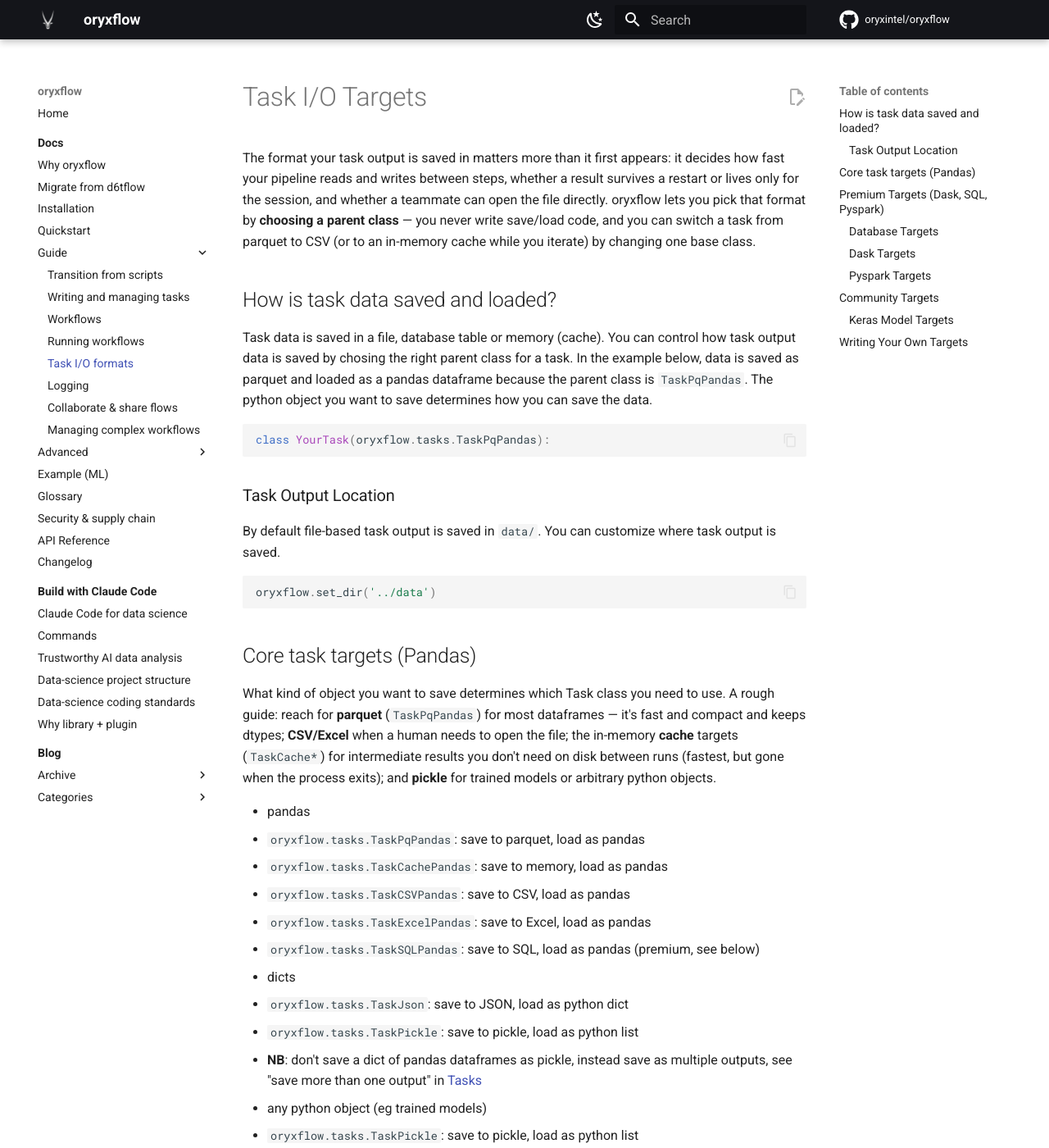
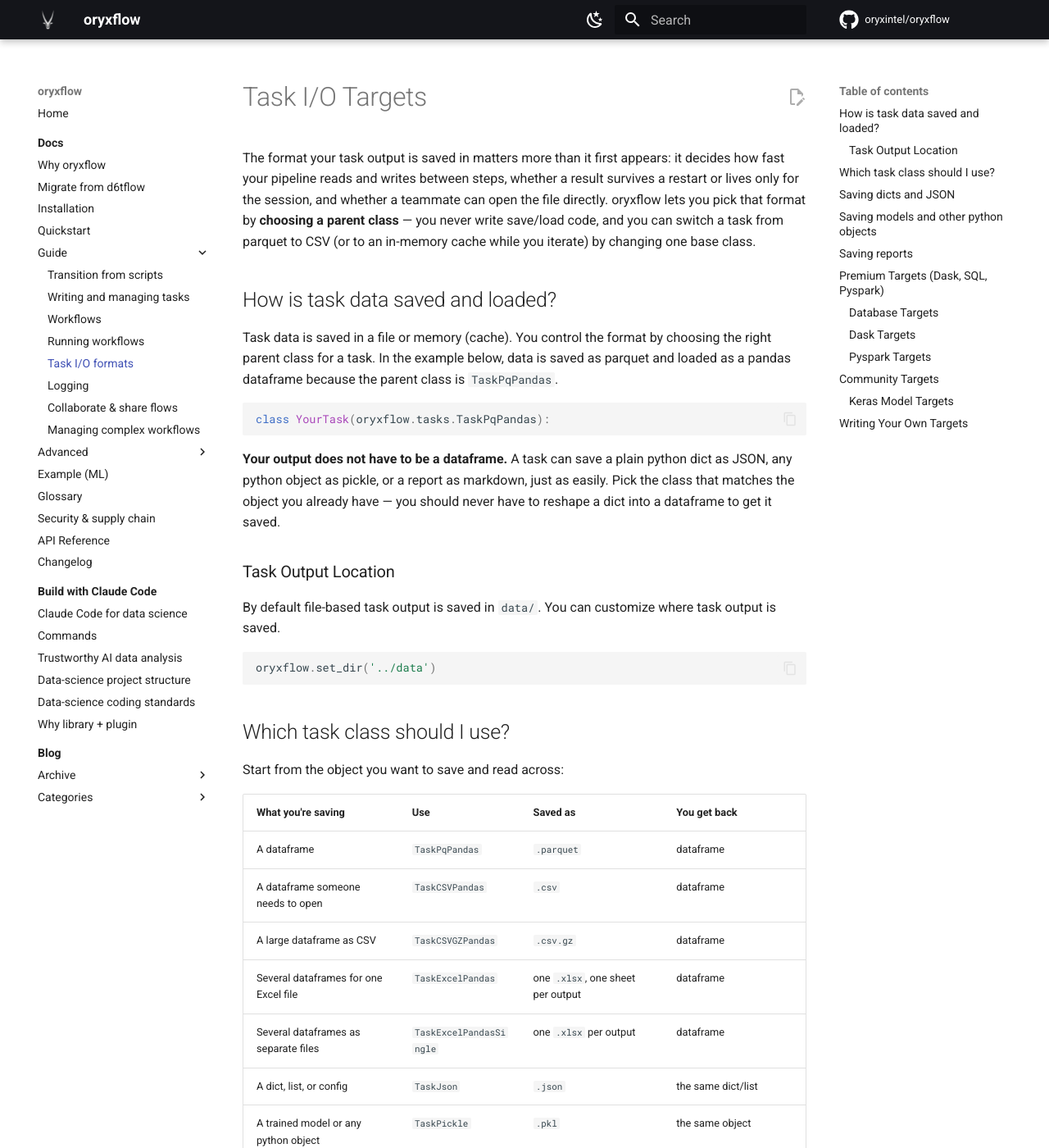
Before and after one commit to oryxintel/oryxflow, an MkDocs documentation site: the page built from docs/docs/targets.md, in a window 1280 px wide and 1400 px high. Shown: the whole window at 82% size. Built offline with MkDocs 1.6.1 and Material for MkDocs 9.7.7, drawn with Linux system fonts in a browser that asks for light colours; comment, search, counter and statistics services are not loaded; some of the changed text lies outside the part shown.

Commit message:
docs: document non-dataframe output formats (JSON, pickle, markdown)
TaskJson appeared exactly once in the user-facing docs and every runnable
example used TaskPqPandas or TaskPickle, so readers concluded task output
had to be a dataframe. TaskMarkdown, TaskCSVGZPandas and
TaskExcelPandasSingle were undocumented entirely.

- targets.md: add a table covering every task class (what you save ->
  class -> file format -> what you get back), plus worked examples for
  saving dicts as JSON (single and multi-persists), arbitrary python
  objects as pickle, and reports as markdown
- tasks.md: add "What can I save?" under Save Output Data, where the
  question actually comes up, linking to the targets table
- test the targets page via phmdoctest so the new examples cannot rot

Co-Authored-By: Claude Opus 5 (1M context) <noreply@anthropic.com>

````diff
--- a/docs/docs/targets.md
+++ b/docs/docs/targets.md
@@ -4,41 +4,122 @@ The format your task output is saved in matters more than it first appears: it d
 
 ## How is task data saved and loaded?
 
-Task data is saved in a file, database table or memory (cache). You can control how task output data is saved by chosing the right parent class for a task. In the example below, data is saved as parquet and loaded as a pandas dataframe because the parent class is `TaskPqPandas`. The python object you want to save determines how you can save the data.
+Task data is saved in a file or memory (cache). You control the format by choosing the right parent class for a task. In the example below, data is saved as parquet and loaded as a pandas dataframe because the parent class is `TaskPqPandas`.
 
+<!--phmdoctest-skip-->
 ```python
 class YourTask(oryxflow.tasks.TaskPqPandas):
 ```
+
+**Your output does not have to be a dataframe.** A task can save a plain python dict as JSON, any python object as pickle, or a report as markdown, just as easily. Pick the class that matches the object you already have — you should never have to reshape a dict into a dataframe to get it saved.
 
 ### Task Output Location
 
 By default file-based task output is saved in `data/`. You can customize where task output is saved.
 
+<!--phmdoctest-skip-->
 ```python
 oryxflow.set_dir('../data')
 ```
 
-## Core task targets (Pandas)
+## Which task class should I use?
 
-What kind of object you want to save determines which Task class you need to use. A rough guide: reach for **parquet** (`TaskPqPandas`) for most dataframes — it's fast and compact and keeps dtypes; **CSV/Excel** when a human needs to open the file; the in-memory **cache** targets (`TaskCache*`) for intermediate results you don't need on disk between runs (fastest, but gone when the process exits); and **pickle** for trained models or arbitrary python objects.
+Start from the object you want to save and read across:
 
-- pandas
-  - `oryxflow.tasks.TaskPqPandas`: save to parquet, load as pandas
-  - `oryxflow.tasks.TaskCachePandas`: save to memory, load as pandas
-  - `oryxflow.tasks.TaskCSVPandas`: save to CSV, load as pandas
-  - `oryxflow.tasks.TaskExcelPandas`: save to Excel, load as pandas
-  - `oryxflow.tasks.TaskSQLPandas`: save to SQL, load as pandas (premium, see below)
+| What you're saving | Use | Saved as | You get back |
+| --- | --- | --- | --- |
+| A dataframe | `TaskPqPandas` | `.parquet` | dataframe |
+| A dataframe someone needs to open | `TaskCSVPandas` | `.csv` | dataframe |
+| A large dataframe as CSV | `TaskCSVGZPandas` | `.csv.gz` | dataframe |
+| Several dataframes for one Excel file | `TaskExcelPandas` | one `.xlsx`, one sheet per output | dataframe |
+| Several dataframes as separate files | `TaskExcelPandasSingle` | one `.xlsx` per output | dataframe |
+| A dict, list, or config | `TaskJson` | `.json` | the same dict/list |
+| A trained model or any python object | `TaskPickle` | `.pkl` | the same object |
+| A written report | `TaskMarkdown` | `.md` **and** `.html` | markdown string |
+| Anything, but only for this session | `TaskCache` | memory | the same object |
+| A dataframe, only for this session | `TaskCachePandas` | memory | dataframe |
+| A dataframe to a database | `TaskSQLPandas` | SQL table | dataframe (premium, see below) |
 
-- dicts
-  - `oryxflow.tasks.TaskJson`: save to JSON, load as python dict
-  - `oryxflow.tasks.TaskPickle`: save to pickle, load as python list
-  - **NB**: don't save a dict of pandas dataframes as pickle, instead save as multiple outputs, see "save more than one output" in [Tasks](tasks.md)
+A rough guide: reach for **parquet** (`TaskPqPandas`) for most dataframes — it's fast and compact and keeps dtypes; **CSV/Excel** when a human needs to open the file; **JSON** for anything dict-shaped you'd like to be able to read and diff; **pickle** for trained models or python objects JSON can't express; and the in-memory **cache** targets (`TaskCache*`) for intermediate results you don't need on disk between runs (fastest, but gone when the process exits).
 
-- any python object (eg trained models)
-  - `oryxflow.tasks.TaskPickle`: save to pickle, load as python list
-  - `oryxflow.tasks.TaskCache`: save to memory, load as python object
+dask, SQL and pyspark are premium features, see below.
 
-- dask, SQL, pyspark: premium features, see below
+## Saving dicts and JSON
+
+`TaskJson` saves anything JSON-serializable — a dict, a list, nested combinations — and gives you back exactly that object. It's the natural choice for configs, parameter sets, summary metrics, API responses and label maps, and the file stays readable and diffable in git.
+
+<!--phmdoctest-share-names-->
+```python
+import oryxflow
+
+oryxflow.set_dir('data/')
+
+class GetConfig(oryxflow.tasks.TaskJson):
+
+    def run(self):
+        self.save({'features': ['x1', 'x2'], 'nrows': 100})
+
+@oryxflow.requires(GetConfig)
+class SummarizeConfig(oryxflow.tasks.TaskJson):
+
+    def run(self):
+        cfg = self.inputLoad()   # a plain python dict, no dataframe involved
+        self.save({'nfeatures': len(cfg['features'])})
+
+flow = oryxflow.Workflow(SummarizeConfig)
+flow.run()
+flow.outputLoad()   # {'nfeatures': 2}
+```
+
+Multiple outputs work the same way as for dataframes — declare `persists` and save a dict keyed by those names (see [saving more than one output](tasks.md#save-output-data)):
+
+<!--phmdoctest-share-names-->
+```python
+class ScoreModel(oryxflow.tasks.TaskJson):
+    persists = ['metrics', 'warnings']
+
+    def run(self):
+        self.save({'metrics': {'auc': 0.81}, 'warnings': ['few samples in fold 3']})
+
+flow_score = oryxflow.Workflow(ScoreModel)
+flow_score.run()
+metrics = flow_score.outputLoad(keys='metrics')
+```
+
+## Saving models and other python objects
+
+If JSON can't express it — a fitted model, a scaler, a set, a custom class — use `TaskPickle`. It takes any picklable object and hands the same object back.
+
+<!--phmdoctest-share-names-->
+```python
+class TrainModel(oryxflow.tasks.TaskPickle):
+
+    def run(self):
+        from sklearn.linear_model import LogisticRegression
+        self.save(LogisticRegression())
+
+flow_model = oryxflow.Workflow(TrainModel)
+flow_model.run()
+model = flow_model.outputLoad()
+```
+
+**NB**: don't save a dict of dataframes as pickle — save them as multiple outputs instead, see "save more than one output" in [Tasks](tasks.md#save-output-data).
+
+## Saving reports
+
+`TaskMarkdown` takes a markdown string and writes both a `.md` file and a styled `.html` file next to it, so a summary task can produce something you can send to someone.
+
+<!--phmdoctest-share-names-->
+```python
+class WriteReport(oryxflow.tasks.TaskMarkdown):
+
+    def run(self):
+        self.save('# Results\n\nThe model scored 0.81 AUC.\n')
+
+flow_report = oryxflow.Workflow(WriteReport)
+flow_report.run()
+flow_report.outputPath()   # data/WriteReport/...-data.md (plus the .html alongside)
+```
 
 ## Premium Targets (Dask, SQL, Pyspark)
 
@@ -60,6 +141,7 @@ oryxflow premium has pyspark targets.
 
 For saving Keras model targets
 
+<!--phmdoctest-skip-->
 ```python
 from oryxflow.tasks.h5 import TaskH5Keras
 ```
````
Also changed, not shown: docs/docs/tasks.md (+20 -0 lines), 2 other files.
